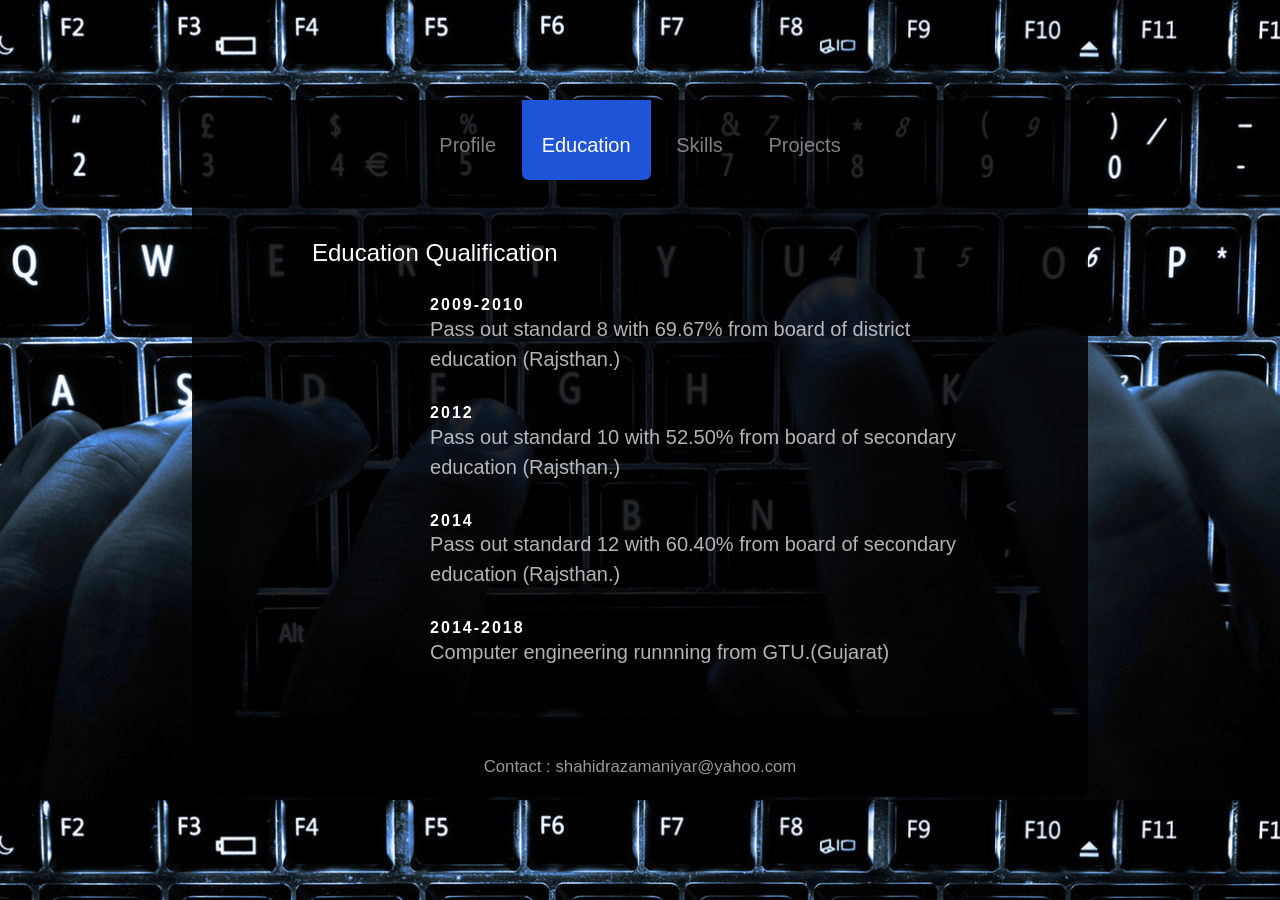
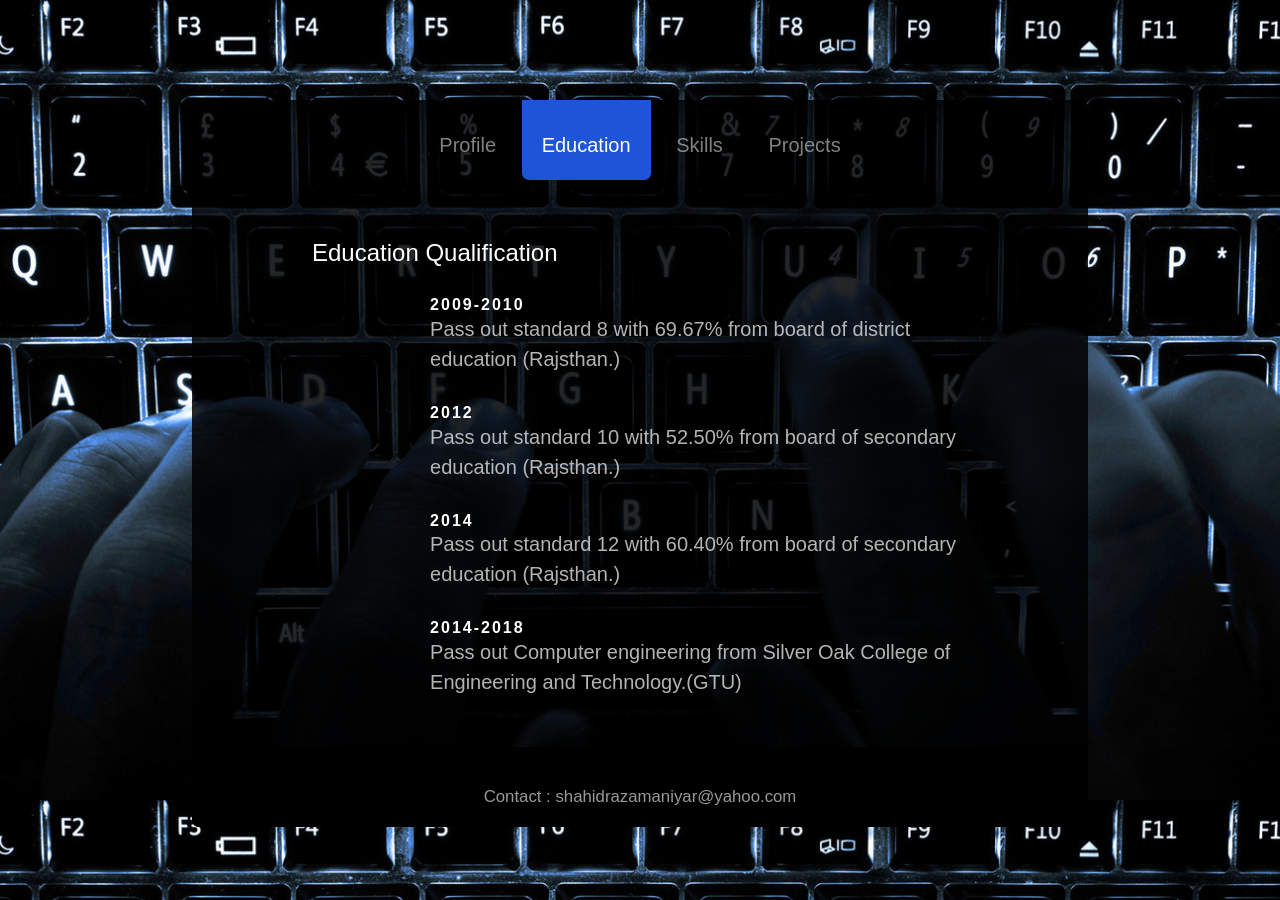
Before and after one commit to Shahidrazamaniyar/shahidraza, a plain HTML site: page index.html in a window 1280 px wide. Both pictures are taken after a click on the link "Education". Drawn offline with Linux system fonts and the light colour scheme.

Commit message:
Update index.html

```diff
--- a/index.html
+++ b/index.html
@@ -54,7 +54,7 @@
 							<div class="fh5co-feature">
 								<div class="fh5co-text">
 									<h2>2014-2018</h2>
-									<p>Computer engineering runnning from GTU.(Gujarat)</p>
+									<p>Pass out Computer engineering from Silver Oak College of Engineering and Technology.(GTU)</p>
 								</div>
 							</div>
 						</div>
```
